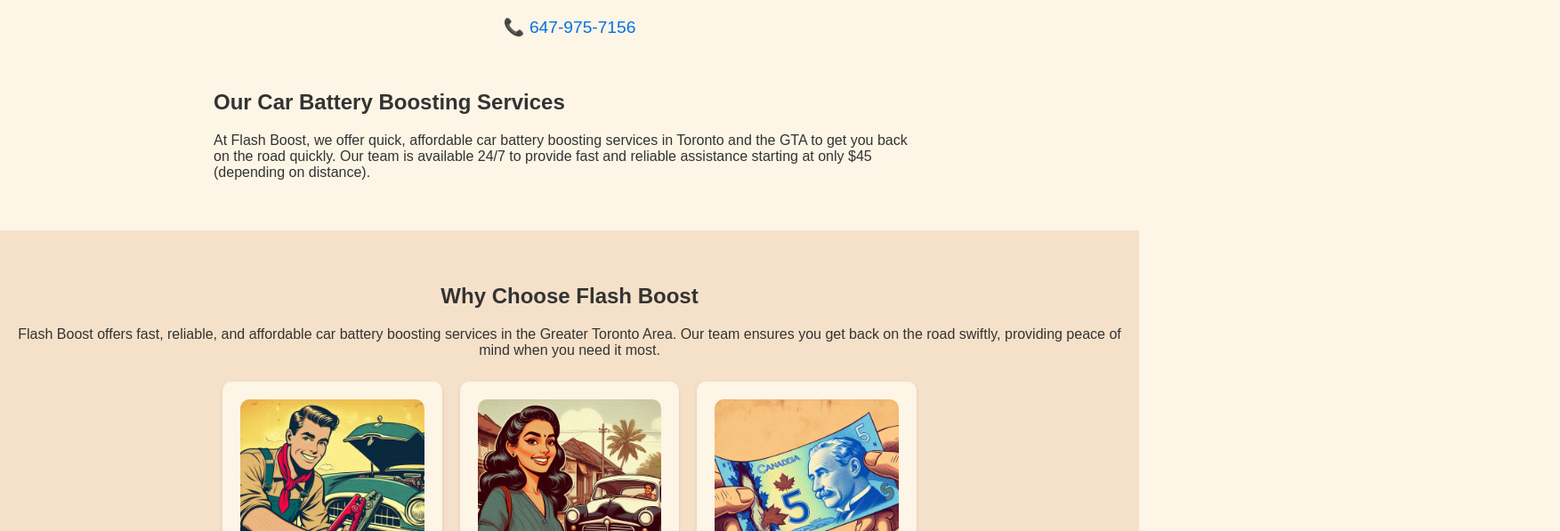
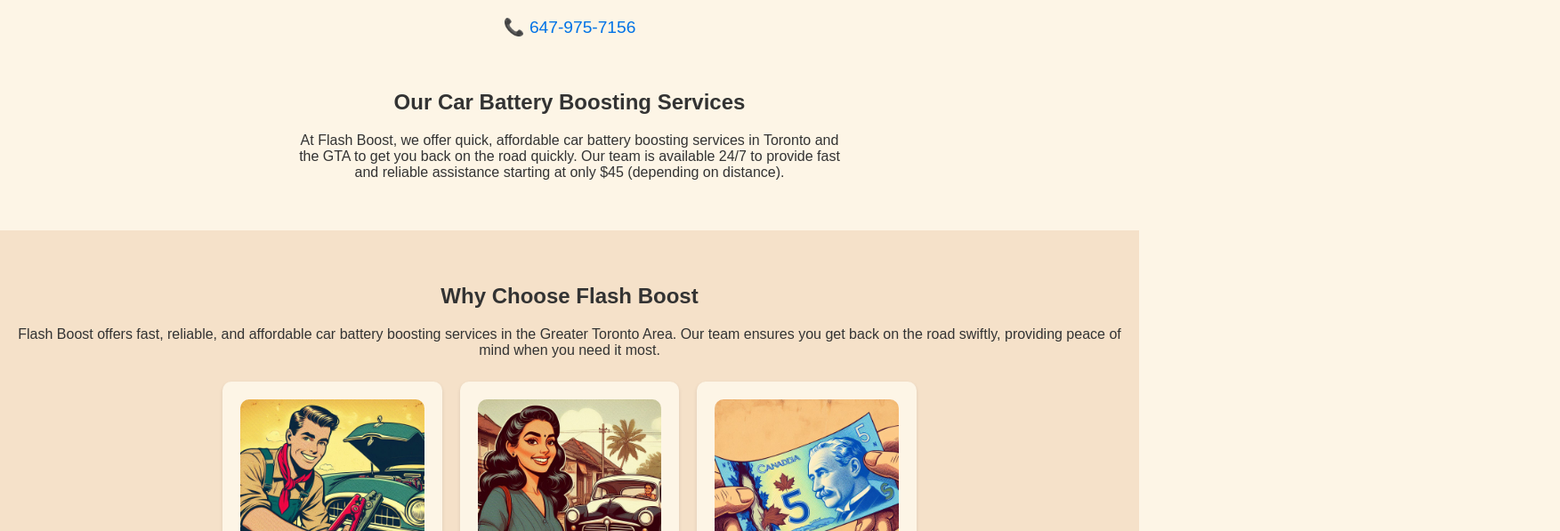
Before and after one commit to flashboostsite/mainwebsite, a plain HTML site: page index.html in a window 1280 px wide. Shown: the part 455-1052 px from the top of the page at 89% size, 1753 px wide, since content can reach past the window. Drawn offline with Linux system fonts and the light colour scheme.

Commit message:
Update index.html

```diff
--- a/index.html
+++ b/index.html
@@ -61,9 +61,9 @@
         .services,
         .service-area,
         .questions {
-            max-width: 800px;
+            max-width: 50%;
             margin: auto;
-            text-align: left;
+            text-align: center;
             padding: 20px 0;
         }
 
```
